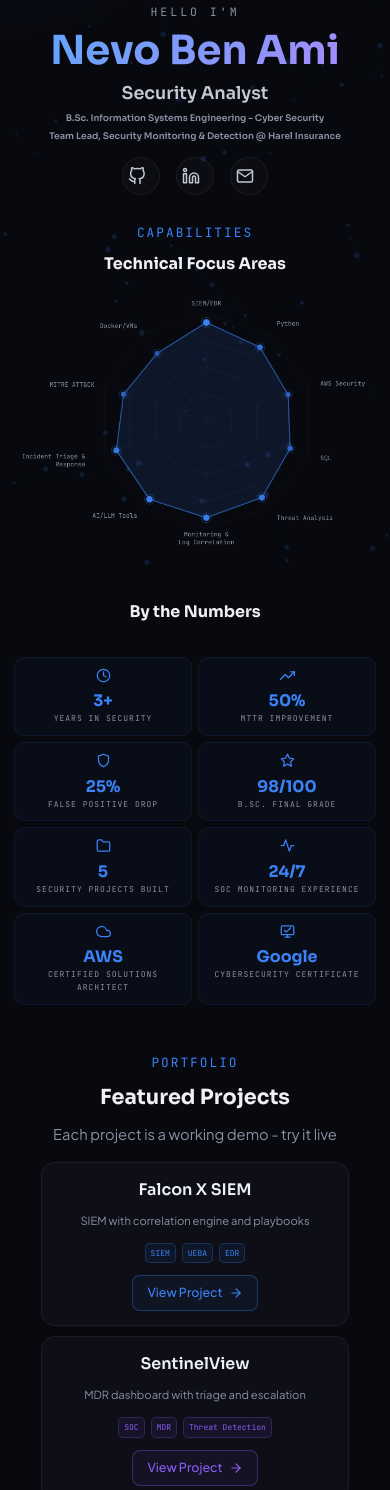
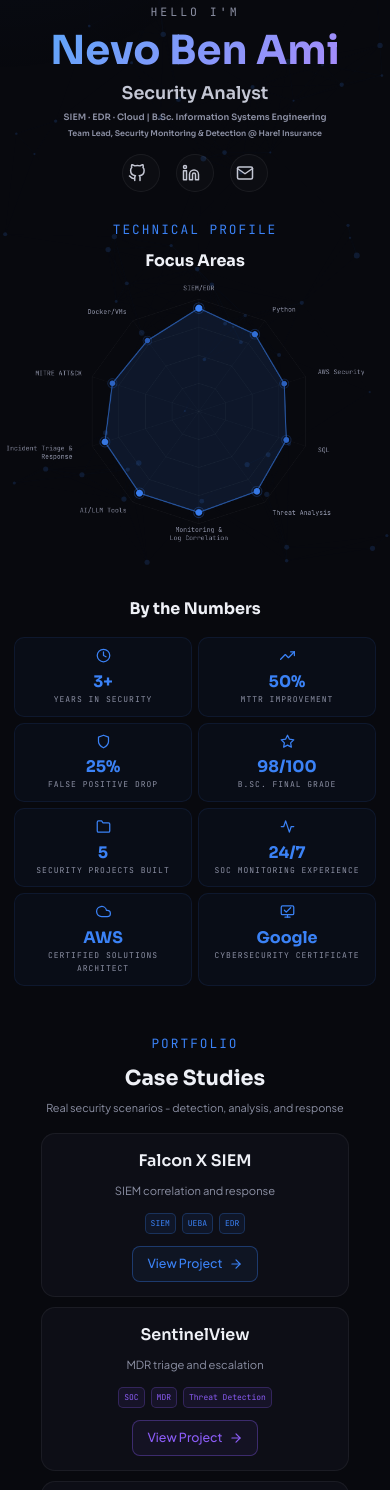
Before and after one commit to N3V044/nevo-portfolio, a plain HTML site: page portfolio/index.html in a window 390 px wide. Shown: the part 260-1750 px from the top of the page. Drawn offline with Linux system fonts and the light colour scheme.

Commit message:
commit cahnge - 05/04

```diff
--- a/portfolio/index.html
+++ b/portfolio/index.html
@@ -53,7 +53,7 @@
         <p class="hero-role fade-in">Security Analyst</p>
 
         <p class="hero-about fade-in">
-          <span class="hero-about-line1">B.Sc. Information Systems Engineering - Cyber Security</span>
+          <span class="hero-about-line1">SIEM · EDR · Cloud | B.Sc. Information Systems Engineering</span>
           <span class="hero-about-line2">Team Lead, Security Monitoring & Detection @ Harel Insurance</span>
         </p>
 
@@ -83,12 +83,12 @@
   <section class="capabilities-stats" id="capabilities">
     <div class="container">
       <div class="capstats-header fade-in">
-        <p class="section-label">Capabilities</p>
+        <p class="section-label">Technical Profile</p>
       </div>
       <div class="capstats-grid">
         <div class="capstats-left fade-in">
-          <h3 class="capstats-col-title">Technical Focus Areas</h3>
-          <div class="radar-container" style="margin-left:0px;margin-top:-30px">
+          <h3 class="capstats-col-title">Focus Areas</h3>
+          <div class="radar-container" style="margin-left:-16px;margin-top:-50px">
             <canvas class="radar-canvas" id="radarCanvas" width="640" height="540"></canvas>
           </div>
         </div>
@@ -145,14 +145,14 @@
   <section class="portfolio" id="portfolio">
     <div class="container">
       <p class="section-label fade-in">Portfolio</p>
-      <h2 class="section-title fade-in">Featured Projects</h2>
-      <p class="section-subtitle fade-in">Each project is a working demo - try it live</p>
+      <h2 class="section-title fade-in">Case Studies</h2>
+      <p class="section-subtitle fade-in">Real security scenarios - detection, analysis, and response</p>
 
       <div class="portfolio-grid">
 
         <div class="project-card fade-in">
           <h3 class="card-title">Falcon X SIEM</h3>
-          <p class="card-desc">SIEM with correlation engine and playbooks</p>
+          <p class="card-desc">SIEM correlation and response</p>
           <div class="card-tags">
             <span class="card-tag" style="color:#3b82f6;background:rgba(59,130,246,0.08);border:1px solid rgba(59,130,246,0.25)">SIEM</span>
             <span class="card-tag" style="color:#3b82f6;background:rgba(59,130,246,0.08);border:1px solid rgba(59,130,246,0.25)">UEBA</span>
@@ -166,7 +166,7 @@
 
         <div class="project-card fade-in">
           <h3 class="card-title">SentinelView</h3>
-          <p class="card-desc">MDR dashboard with triage and escalation</p>
+          <p class="card-desc">MDR triage and escalation</p>
           <div class="card-tags">
             <span class="card-tag" style="color:#8b5cf6;background:rgba(139,92,246,0.08);border:1px solid rgba(139,92,246,0.25)">SOC</span>
             <span class="card-tag" style="color:#8b5cf6;background:rgba(139,92,246,0.08);border:1px solid rgba(139,92,246,0.25)">MDR</span>
@@ -180,7 +180,7 @@
 
         <div class="project-card fade-in">
           <h3 class="card-title">Operation Wakanda</h3>
-          <p class="card-desc">Red team simulation, 7 branching paths</p>
+          <p class="card-desc">Red team attack simulation</p>
           <div class="card-tags">
             <span class="card-tag" style="color:#f59e0b;background:rgba(245,158,11,0.08);border:1px solid rgba(245,158,11,0.25)">Red Team</span>
             <span class="card-tag" style="color:#f59e0b;background:rgba(245,158,11,0.08);border:1px solid rgba(245,158,11,0.25)">OSINT</span>
@@ -194,7 +194,7 @@
 
         <div class="project-card fade-in" id="phishguard-card">
           <h3 class="card-title">PhishGuard</h3>
-          <p class="card-desc">Phishing detector with visual score gauge</p>
+          <p class="card-desc">Rule-based phishing detection</p>
           <div class="card-tags">
             <span class="card-tag" style="color:#10b981;background:rgba(16,185,129,0.08);border:1px solid rgba(16,185,129,0.25)">Python</span>
             <span class="card-tag" style="color:#10b981;background:rgba(16,185,129,0.08);border:1px solid rgba(16,185,129,0.25)">Rule-Based</span>
@@ -208,7 +208,7 @@
 
         <div class="project-card fade-in">
           <h3 class="card-title">SQL Injection Demo</h3>
-          <p class="card-desc">Vulnerable vs. secure login, live SQL animation</p>
+          <p class="card-desc">SQL injection attack demo</p>
           <div class="card-tags">
             <span class="card-tag" style="color:#ef4444;background:rgba(239,68,68,0.08);border:1px solid rgba(239,68,68,0.25)">SQL</span>
             <span class="card-tag" style="color:#ef4444;background:rgba(239,68,68,0.08);border:1px solid rgba(239,68,68,0.25)">Web Security</span>
@@ -229,8 +229,8 @@
     <div class="contact-glow"></div>
     <div class="container" style="text-align:center">
       <p class="section-label fade-in">Contact</p>
-      <h2 class="section-title fade-in">Get In Touch</h2>
-      <p class="section-subtitle contact-subtitle fade-in">Open to Security Analyst, Threat Detection,<br class="mob-br"> Incident Response, and Cloud Security opportunities</p>
+      <h2 class="section-title fade-in">Open To Work</h2>
+      <p class="section-subtitle contact-subtitle fade-in">Available for Security Analyst and Detection roles</p>
       <div class="contact-buttons fade-in">
         <a href="https://github.com/N3V044" target="_blank" rel="noopener" class="contact-btn contact-github">
           <svg viewBox="0 0 24 24" fill="none" stroke="currentColor" stroke-width="2" stroke-linecap="round" stroke-linejoin="round"><path d="M9 19c-5 1.5-5-2.5-7-3m14 6v-3.87a3.37 3.37 0 0 0-.94-2.61c3.14-.35 6.44-1.54 6.44-7A5.44 5.44 0 0 0 20 4.77 5.07 5.07 0 0 0 19.91 1S18.73.65 16 2.48a13.38 13.38 0 0 0-7 0C6.27.65 5.09 1 5.09 1A5.07 5.07 0 0 0 5 4.77a5.44 5.44 0 0 0-1.5 3.78c0 5.42 3.3 6.61 6.44 7A3.37 3.37 0 0 0 9 18.13V22"/></svg>
--- a/portfolio/style.css
+++ b/portfolio/style.css
@@ -314,13 +314,13 @@ section {
   font-size: 2rem;
   font-weight: 700;
   color: var(--tx);
-  margin-bottom: 8px;
+  margin-bottom: 4px;
 }
 
 .section-subtitle {
   color: var(--t3);
   font-size: 1rem;
-  margin-bottom: 32px;
+  margin-bottom: 16px;
 }
 
 /* ============================================================
@@ -374,12 +374,12 @@ section {
   width: auto;
   object-fit: contain;
   object-position: bottom;
-  filter: drop-shadow(0 0 40px rgba(59, 130, 246, 0.25));
+  filter: drop-shadow(0 0 20px rgba(59, 130, 246, 0.15));
   transition: filter 0.4s ease;
 }
 
 .hero-photo:hover .hero-img {
-  filter: drop-shadow(0 0 20px rgba(59,130,246,0.2));
+  filter: drop-shadow(0 0 40px rgba(59,130,246,0.35));
 }
 
 .hero-badge {
@@ -478,6 +478,12 @@ section {
 .hero-about-line2 {
   display: block;
 }
+.hero-about-line1 {
+  font-size: 0.85rem;
+}
+.hero-about-line2 {
+  font-size: 0.80rem;
+}
 
 /* Links row */
 .hero-links {
@@ -555,6 +561,7 @@ section {
   text-align: center;
   display: flex;
   flex-direction: column;
+  justify-content: center;
   align-items: center;
   padding: 0;
   margin: 0;
@@ -692,12 +699,11 @@ section {
 .card-desc {
   color: var(--t3);
   font-size: 0.82rem;
-  margin-bottom: 12px;
+  margin-bottom: 16px;
   flex-grow: 1;
-  display: -webkit-box;
-  -webkit-line-clamp: 2;
-  -webkit-box-orient: vertical;
+  white-space: nowrap;
   overflow: hidden;
+  text-overflow: ellipsis;
   line-height: 1.5;
 }
 
@@ -705,7 +711,7 @@ section {
   display: flex;
   flex-wrap: wrap;
   gap: 6px;
-  margin-bottom: 14px;
+  margin-bottom: 10px;
   justify-content: center;
   min-height: 70px;
   align-items: flex-start;
@@ -1318,20 +1324,22 @@ body.page-sql .demo-tooltip-label { color: #ef4444; }
     flex-shrink: 0;
   }
   .hero-about {
-    font-size: 0.7rem;
+    font-size: 1.3rem;
     line-height: 1.8;
     text-align: center;
     width: 100%;
     margin: -8px auto 0;
+    color: var(--t3);
   }
   .hero-about-line1,
   .hero-about-line2 {
     display: block;
-    white-space: nowrap;
-    font-size: 0.62rem;
+    white-space: normal;
     transform: scale(0.92);
     transform-origin: center;
   }
+  .hero-about-line1 { font-size: 0.6rem; }
+  .hero-about-line2 { font-size: 0.54rem; }
   .hero-badge { font-size: 0.65rem; padding: 4px 10px; }
 
   /* === CAPABILITIES === */
@@ -1345,6 +1353,11 @@ body.page-sql .demo-tooltip-label { color: #ef4444; }
     max-width: 420px;
     margin: 0 auto;
   }
+  .radar-container {
+    margin-top: -34px !important;
+  }
+  .capstats-col-title { margin-bottom: 6px; }
+  .capstats-right .capstats-col-title { margin-bottom: 16px; }
   .radar-canvas {
     max-width: 100%;
     height: auto;
@@ -1371,7 +1384,7 @@ body.page-sql .demo-tooltip-label { color: #ef4444; }
 
   /* === PORTFOLIO === */
   .section-subtitle {
-    font-size: 0.92rem;
+    font-size: 0.68rem;
     color: var(--t3);
     margin-bottom: 16px;
     text-align: center;
@@ -1600,7 +1613,7 @@ body.page-sql .demo-tooltip-label { color: #ef4444; }
 
   /* === SECTION LABELS === */
   .section-label { font-size: 0.8rem; text-align: center; display: block; }
-  .section-title { font-size: 1.5rem; text-align: center; margin-bottom: 8px; }
+  .section-title { font-size: 1.5rem; text-align: center; margin-bottom: 4px; }
 
   .portfolio {
     padding-bottom: 0px;
@@ -1635,6 +1648,9 @@ body.page-sql .demo-tooltip-label { color: #ef4444; }
   .proj-desc { font-size: 0.64rem; }
   .hero { padding: 12px 14px; }
   .hero-badge { font-size: 0.65rem; padding: 4px 10px; }
+  .hero-about { color: var(--t3); font-size: 1.3rem; }
+  .hero-about-line1 { font-size: 0.6rem; }
+  .hero-about-line2 { font-size: 0.54rem; }
   .hero-name { font-size: 2.5rem; }
   .hero-links a {
     width: 38px !important;
```
Also changed, not shown: portfolio/phishguard.html (+1 -1 lines), portfolio/resume.html (+6 -0 lines).
